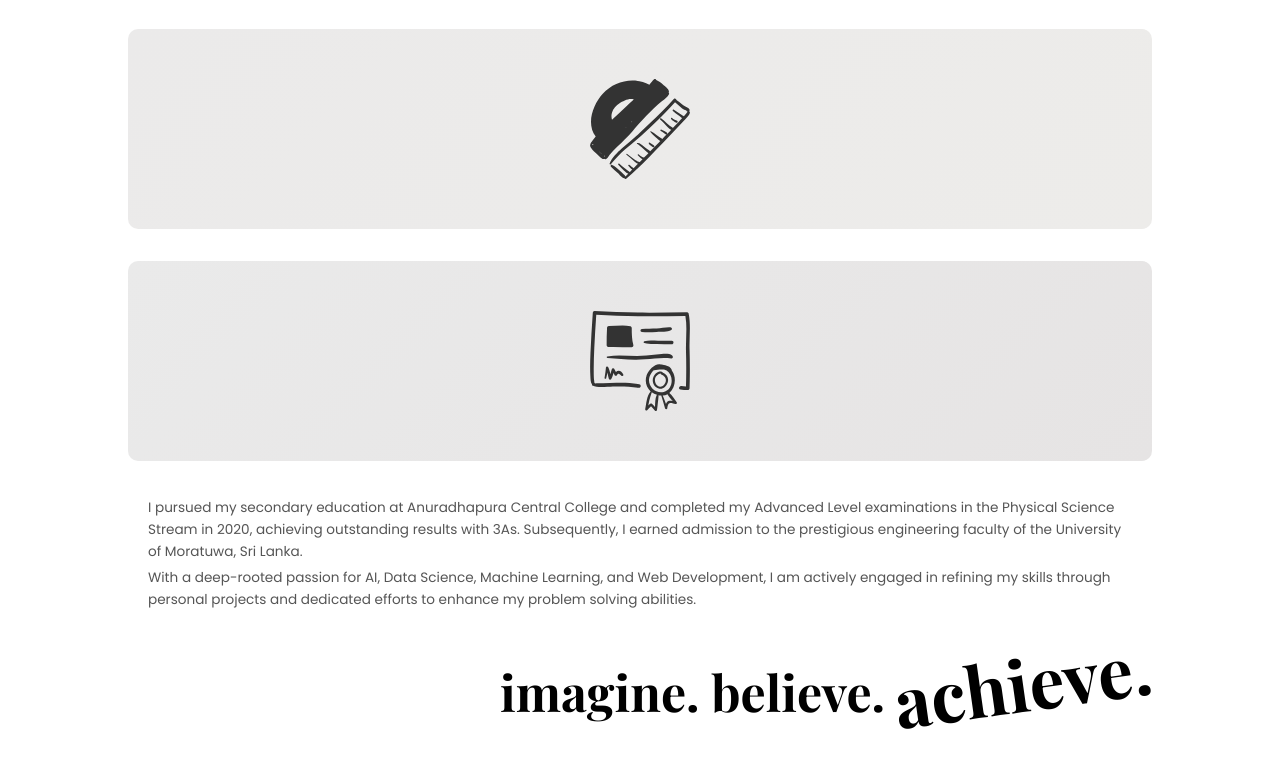
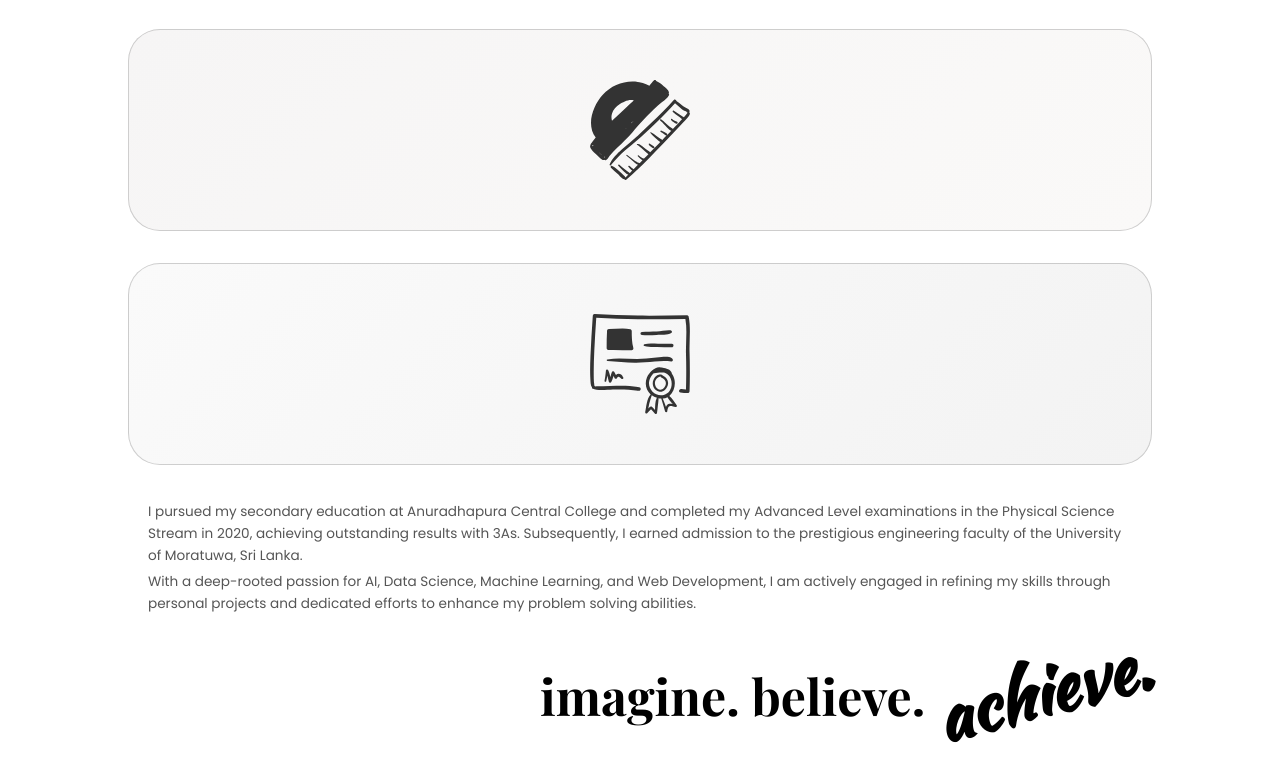
Before and after one commit to Irash-Perera/Irash-Perera.github.io, a plain HTML site: page index.html in a window 1280 px wide. Shown: the part 1195-1966 px from the top of the page. Drawn offline with nearby package versions, Linux system fonts and the light colour scheme; a web font is replaced by a local one.

Commit message:
modified

```diff
--- a/style.css
+++ b/style.css
@@ -1,7 +1,7 @@
 
 @import url('https://fonts.googleapis.com/css2?family=Poppins:ital,wght@0,100;0,200;0,300;0,400;0,500;0,600;0,700;0,800;0,900;1,100;1,200;1,300;1,400;1,500;1,600;1,700;1,800;1,900&display=swap');
 @import url('https://fonts.googleapis.com/css2?family=Playfair+Display:ital,wght@0,400..900;1,400..900&display=swap');
-
+@import url('https://fonts.googleapis.com/css2?family=Kaushan+Script&display=swap');
 *{
     margin: 0;
     padding: 0;
@@ -363,7 +363,7 @@ section{
 }
 
 .quote{
-    font-family: "Playfair Display", serif;
+
     font-weight: 700;
     display: flex;
     flex-direction: row;
@@ -376,12 +376,14 @@ section{
 
 .achieve{
     font-size: 70px;
-    transform: rotate(-8deg);
+    transform: rotate(-15deg);
+    font-family: "Kaushan Script", cursive;
 }
 
 
 .imagine{
     font-size: 50px;
+    font-family: "Playfair Display", serif;
 }
 
 
@@ -457,28 +459,30 @@ section{
     position: relative;
     width: 100%;
     height: 200px;
-    background: linear-gradient(-45deg, #edecea 0%, #ebeaea 100% );
-    border-radius: 10px;
+    background: linear-gradient(-45deg, #faf9f8 0%, #f6f5f5 100% );
+    border-radius: 2rem;
     display: flex;
     align-items: center;
     justify-content: center;
     overflow: hidden;
     transition: all 0.6s cubic-bezier(0.23, 1, 0.320, 1);
+    border: 1px solid rgba(156, 156, 156, 0.466);
+
   }
 
   .card2 {
     position: relative;
     width: 100%;
     height: 200px;
-    background: linear-gradient(-45deg, #e6e4e4 0%, #eaeaea 100% );
-    border-radius: 10px;
+    background: linear-gradient(-45deg, #f3f3f3 0%, #fafafa 100% );
+    border-radius: 2rem;
     display: flex;
     align-items: center;
     justify-content: center;
     overflow: hidden;
     transition: all 0.6s cubic-bezier(0.23, 1, 0.320, 1);
+    border: 1px solid rgba(156, 156, 156, 0.466);
   }
-
 
   .card svg {
     width: 100px;
@@ -518,18 +522,20 @@ section{
 
   .card__title {
     margin: 0;
-    font-size: 22px;
+    font-size: 20px;
     color: #333;
-    font-weight: 600;
+    font-weight: 500;
     text-align: center;
   }
 
   .card__description {
     margin: 10px 0 0;
-    font-size: 14px;
+    font-size: 13px;
     color: #777;
     line-height: 1.4;
     text-align: center;
+    border-top: 1px solid #928f8f;
+    padding-top: 10px;
   }
 
   .card:hover svg {
@@ -766,6 +772,7 @@ color-container{
     background-color: rgb(250,250,250);
     margin: 2rem auto;
     padding: 1rem;
+    gap: 1rem;
 }
 
 .contact-info-container{
```
Also changed, not shown: index.html (+5 -5 lines).
